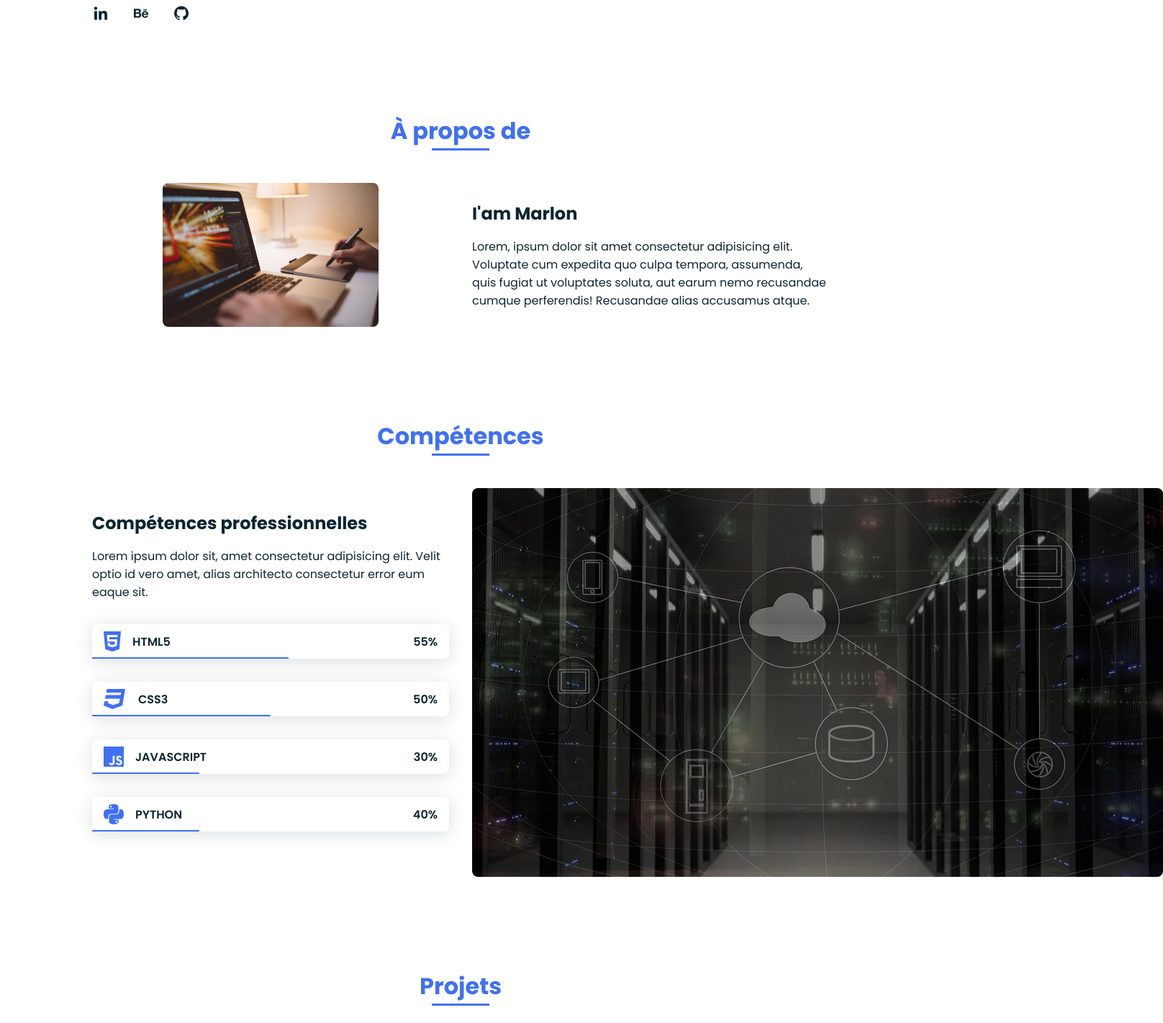
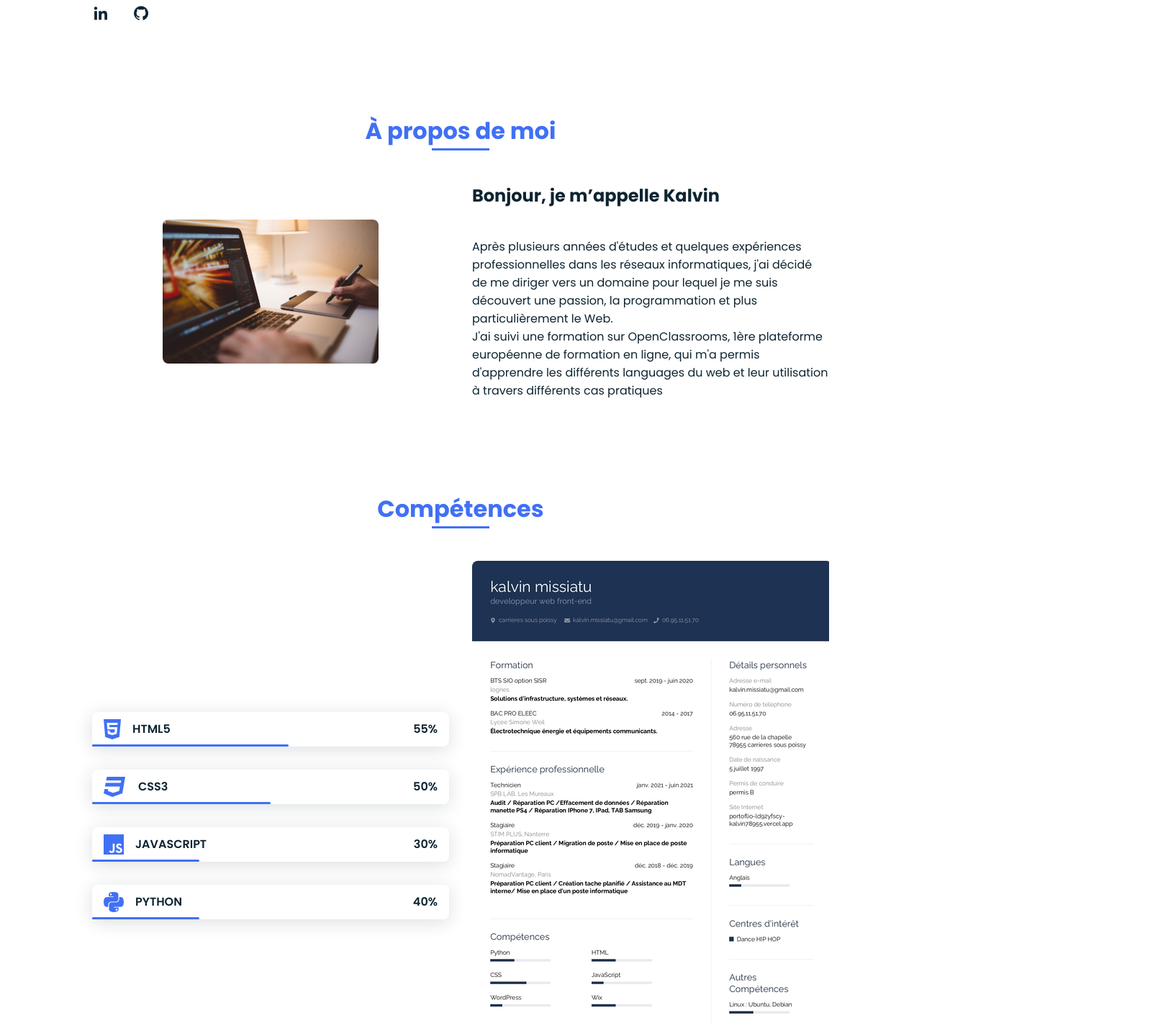
Before and after one commit to kalvin78955/Portoflio, a plain HTML site: page index.html in a window 1280 px wide. Shown: the part 722-2143 px from the top of the page at 72% size, 1616 px wide, since content can reach past the window. Drawn offline with nearby package versions, Linux system fonts and the light colour scheme.

Commit message:
Animation lien CV

```diff
--- a/css/style.css
+++ b/css/style.css
@@ -306,6 +306,31 @@ img{
   border-radius: .5rem;
 }
 
+/* ===== Animation CV =====*/
+
+.zoom_img {
+  width: 100%;
+  height: 100%;
+  background-position: center;
+  background-size: cover;
+  transition: transform 0.4s ease-in-out;
+  transform: scale(1);
+  will-change: transform;
+}
+.carte:hover .zoom_img {
+  transform: scale(1.3);
+}
+
+.carte:hover .zoom_img::before {
+  opacity: 0.3;
+}
+
+.carte {
+  width: 100%;
+  height: 100%;
+  overflow: hidden;
+}
+
 /* ===== WORK =====*/
 .work__container{
   row-gap: 2rem;
--- a/index.html
+++ b/index.html
@@ -8,6 +8,7 @@
         <!-- =====BOX ICONS===== -->
         <link href='https://cdn.jsdelivr.net/npm/boxicons@2.0.5/css/boxicons.min.css' rel='stylesheet'>
         <link rel="stylesheet" href="https://cdnjs.cloudflare.com/ajax/libs/font-awesome/6.0.0-beta2/css/all.min.css">
+        <link rel="icon" href="img/kalvini.png" />
 
         <title>Portfolio || Développeur Front-end</title>
     </head>
@@ -16,13 +17,13 @@
         <header class="l-header">
             <nav class="nav bd-grid">
                 <div>
-                    <a href="#" class="nav__logo">KALVIN</a>
+                    <a href="#" class="nav__logo">Kalvin</a>
                 </div>
 
                 <div class="nav__menu" id="nav-menu">
                     <ul class="nav__list">
                         <li class="nav__item"><a href="#home" class="nav__link active">Accueil</a></li>
-                        <li class="nav__item"><a href="#about" class="nav__link">À propos de</a></li>
+                        <li class="nav__item"><a href="#about" class="nav__link">À propos </a></li>
                         <li class="nav__item"><a href="#skills" class="nav__link">Compétences</a></li>
                         <li class="nav__item"><a href="#work" class="nav__link">Projets</a></li>
                         <li class="nav__item"><a href="#contact" class="nav__link">Contact</a></li>
@@ -47,9 +48,8 @@
                 </div>
 
                 <div class="home__social">
-                    <a href="" class="home__social-icon"><i class='bx bxl-linkedin'></i></a>
-                    <a href="" class="home__social-icon"><i class='bx bxl-behance' ></i></a>
-                    <a href="" class="home__social-icon"><i class='bx bxl-github' ></i></a>
+                    <a href="https://www.linkedin.com/in/kalvin-missiatu-5bab80153/" target ="_blank" class="home__social-icon"><i class='bx bxl-linkedin'></i></a>
+                    <a href="https://github.com/kalvin78955" target ="_blank" class="home__social-icon"><i class='bx bxl-github' ></i></a>
                 </div>
 
                 <div class="home__img">
@@ -57,9 +57,9 @@
                 </div>
             </section>
 
-            <!--===== ABOUT =====-->
+            <!--===== A propos de moi =====-->
             <section class="about section " id="about">
-                <h2 class="section-title">À propos de</h2>
+                <h2 class="section-title">À propos de moi</h2>
 
                 <div class="about__container bd-grid">
                     <div class="about__img">
@@ -67,20 +67,24 @@
                     </div>
 
                     <div>
-                        <h2 class="about__subtitle">I'am Marlon</h2>
-                        <p class="about__text">Lorem, ipsum dolor sit amet consectetur adipisicing elit. Voluptate cum expedita quo culpa tempora, assumenda, quis fugiat ut voluptates soluta, aut earum nemo recusandae cumque perferendis! Recusandae alias accusamus atque.</p>
+                        <h2 class="about__subtitle">Bonjour, je m’appelle Kalvin </h2>
+                        <p class="about__text">
+                            <br>Après plusieurs années d'études et quelques expériences professionnelles dans les réseaux informatiques, j'ai décidé de me diriger vers un domaine pour lequel je me suis découvert une passion, la programmation et plus particulièrement le Web.</br>
+
+                            J'ai suivi une formation sur OpenClassrooms, 1ère plateforme européenne de formation en ligne, qui m'a permis d'apprendre les différents languages du web et leur utilisation à travers différents cas pratiques
+                        </p>
                     </div>
                 </div>
             </section>
 
-            <!--===== SKILLS =====-->
+            <!--===== competances =====-->
             <section class="skills section" id="skills">
                 <h2 class="section-title">Compétences</h2>
 
                 <div class="skills__container bd-grid">
                     <div>
-                        <h2 class="skills__subtitle">Compétences professionnelles</h2>
-                        <p class="skills__text">Lorem ipsum dolor sit, amet consectetur adipisicing elit. Velit optio id vero amet, alias architecto consectetur error eum eaque sit.</p>
+                        <h2 class="skills__subtitle"></h2>
+                        <p class="skills__text"></p>
                         <div class="skills__data">
                             <div class="skills__names">
                                 <i class="fab fa-html5 skills__icon"></i>
@@ -130,14 +134,18 @@
                             </div>
                         </div>
                     </div>
-
-                    <div>
-                        <img src="/img/work3.jpg" alt="" class="skills__img">
+                    <!--===== Animation CV =====-->
+                    <div class="carte">
+                        <div class="zoom_img">
+                            <a href="">
+                                <img src="img/kalvinCv_page-0001(1).jpg" alt="" class="skills__img">
+                            </a>
+                        </div>
                     </div>
                 </div>
             </section>
 
-            <!--===== WORK =====-->
+            <!--===== Projets =====-->
             <section class="work section" id="work">
                 <h2 class="section-title">Projets</h2>
 
@@ -179,10 +187,10 @@
 
                 <div class="contact__container bd-grid">
                     <form action="" class="contact__form">
-                        <input type="text" placeholder="Name" class="contact__input">
+                        <input type="text" placeholder="Nom" class="contact__input">
                         <input type="mail" placeholder="Email" class="contact__input">
                         <textarea name="" id="" cols="0" rows="10" class="contact__input"></textarea>
-                        <input type="button" value="Enviar" class="contact__button button">
+                        <input type="button" value="Envoi" class="contact__button button">
                     </form>
                 </div>
             </section>
```
Also changed, not shown: img/kalvinCv.jpg (added), img/kalvinCv_page-0001(1).jpg (added), img/kalvini.png (added).
